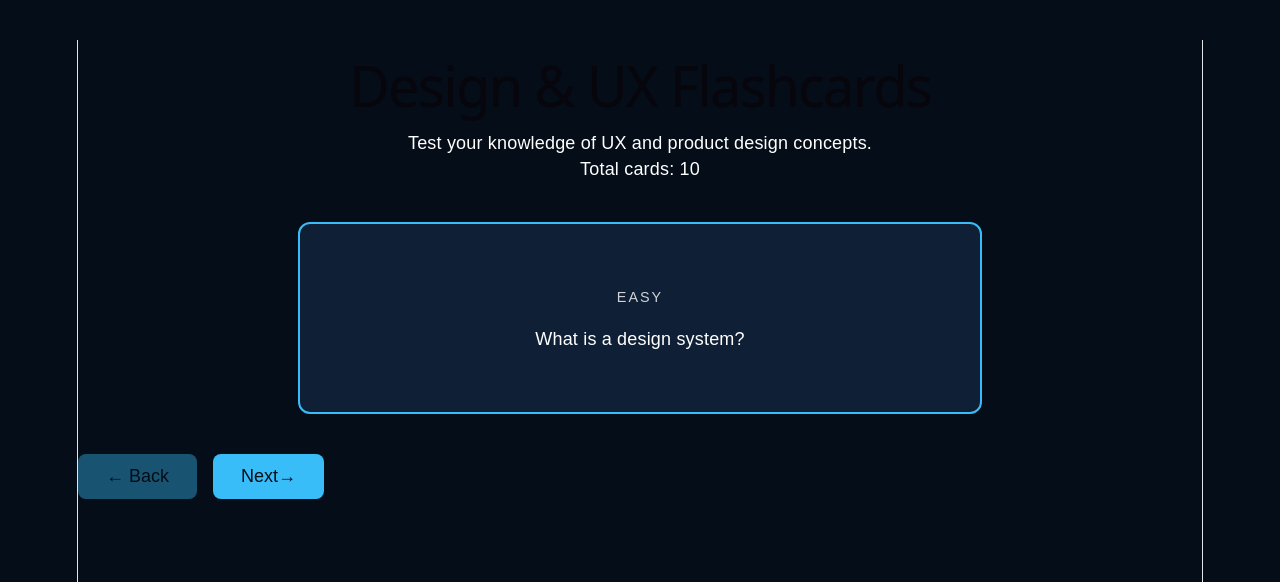
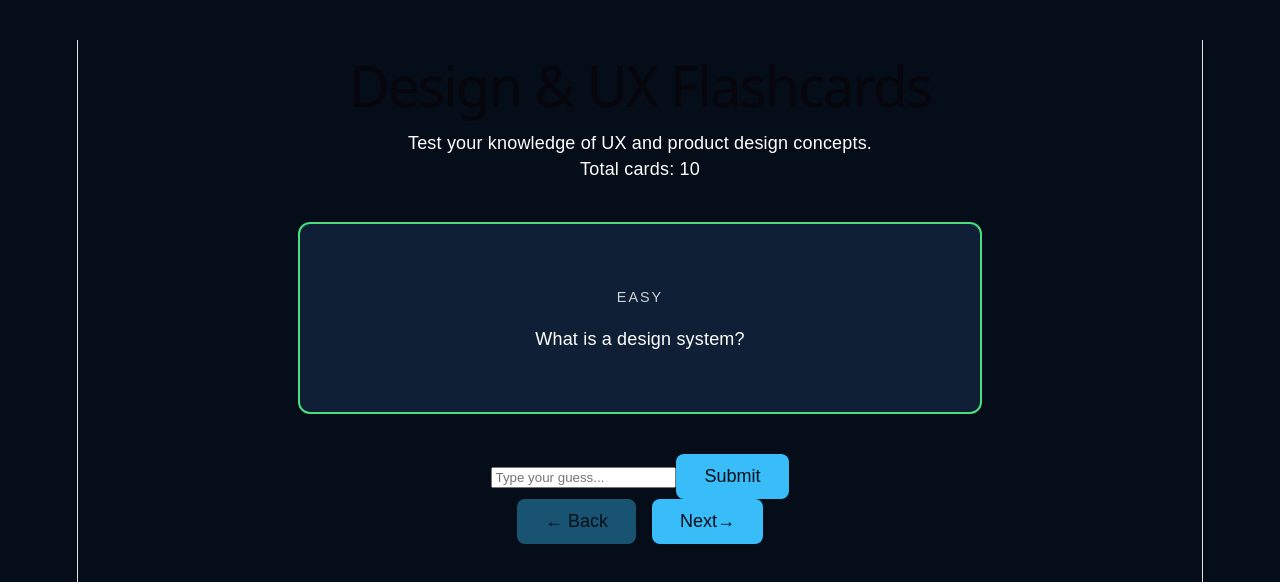
Before and after one commit to kennythedesigner/design_flashcards, a React (Vite) app: page / in a window 1280 px wide. Shown: the top 582 px of the page. Built offline with nearby package versions, Linux system fonts and the light colour scheme.

Commit message:
added input bar, button css

```diff
--- a/src/App.css
+++ b/src/App.css
@@ -41,4 +41,17 @@ button:disabled {
 .buttons {
   display: flex;
   gap: 16px;
-  justif
+  justify-content: center;
+}
+
+.Easy {
+  border-color: #4ade80;
+}
+
+.Medium {
+  border-color: #facc15;
+}
+
+.Hard {
+  border-color: #e76767;
+}
--- a/src/App.jsx
+++ b/src/App.jsx
@@ -8,6 +8,11 @@ function App() {
   const [isFlipped, setIsFlipped] = useState(false)
 
   const currentCard = cards[currentIndex]
+
+  const [guess, setGuess] = useState("");
+
+  const [feedback, setFeedback] = useState("")
+
 
   function handleFlip() {
     setIsFlipped(!isFlipped)
@@ -25,6 +30,16 @@ function App() {
       setIsFlipped(false);
     }
   }
+  function handleGuess() {
+    const correct = currentCard.answer.toLowerCase();
+    const userGuess = guess.toLowerCase();
+
+    if (userGuess === correct) {
+      setFeedback("correct");
+    } else {
+      setFeedback("incorrect");
+    }
+  }
 
   return (
     <div>
@@ -38,9 +53,20 @@ function App() {
   onFlip={handleNext}
   category={currentCard.category}
 />
+<div className={`feedback ${feedback}`}>
+  {feedback === "correct" && "Correct!"}
+  {feedback === "incorrect" && "Incorrect!"}
+</div>
+<div className='guess-box'>
+  <input
+    type="text"
+    placeholder="Type your guess..."
+    value={guess}
+    onChange={(e) => setGuess(e.target.value)}
+  />
+  <button onClick={handleGuess}>Submit</button>
+</div>
 <div className="buttons">
-
-
       <button onClick={handleBack} disabled={currentIndex === 0}> ← Back </button>
       <button onClick={handleNext} disabled={currentIndex === cards.length -  1}> Next→ </button>
       </div>
```
Also changed, not shown: 1 other file (tests, documents, lock files or other folders).
